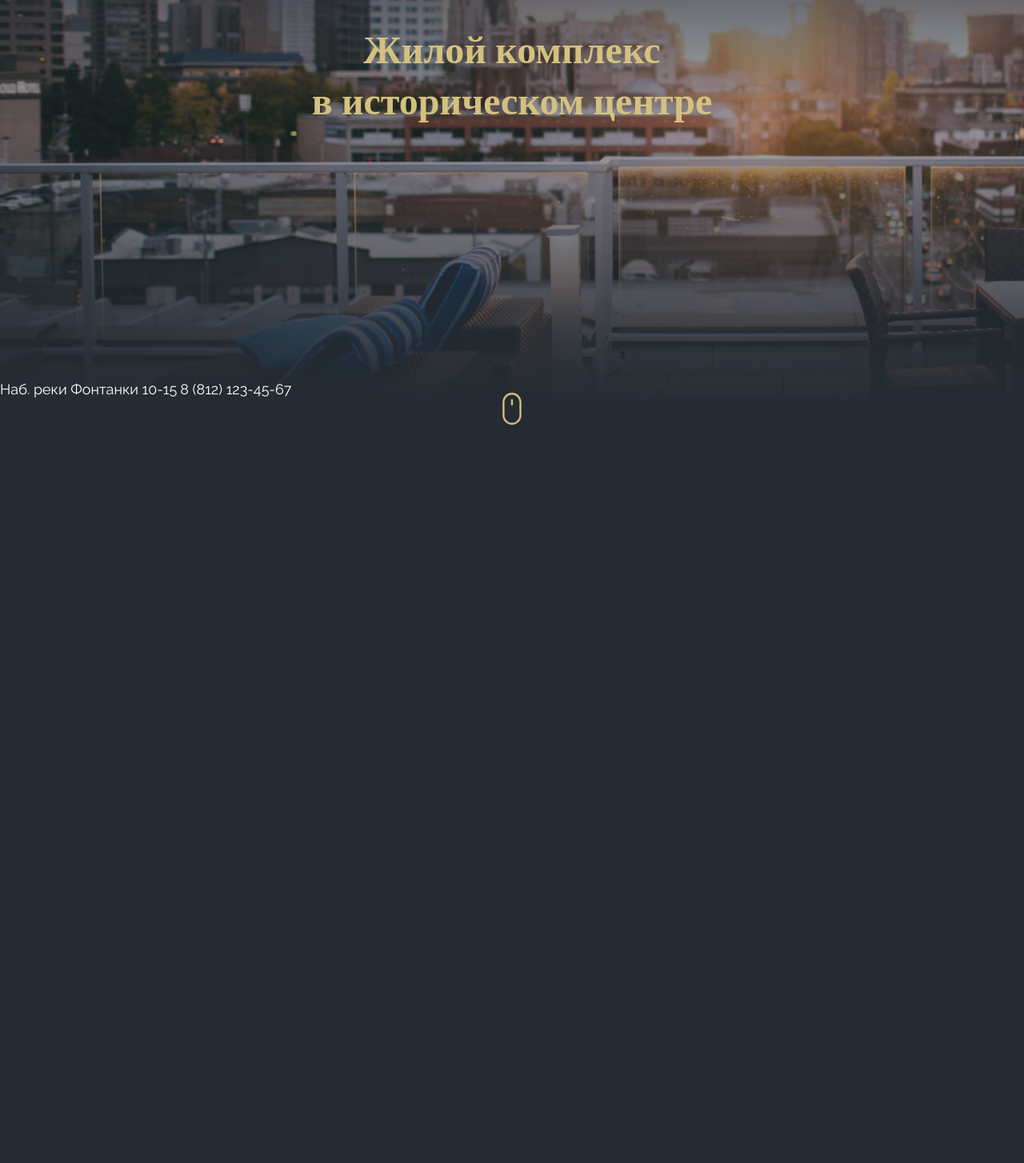
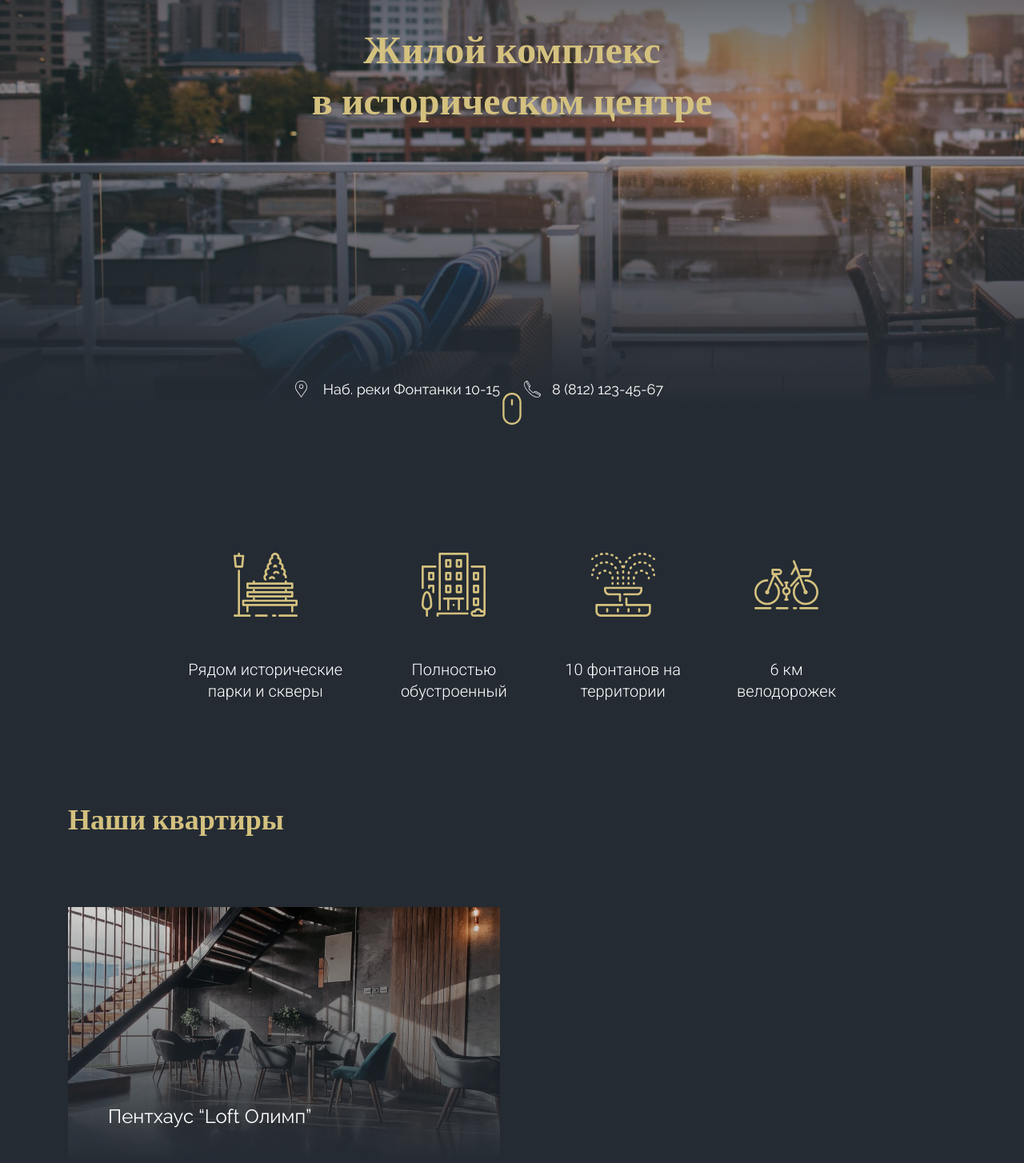
Before and after one commit to anarka312/loft-house, a plain HTML site: page index.html in a window 1280 px wide. Shown: the part 269-1723 px from the top of the page at 80% size. Before the commit the page ends 840 px from the top, so only its background shows below. Drawn offline with nearby package versions, Linux system fonts and the light colour scheme.

Commit message:
add cards

```diff
--- a/index.html
+++ b/index.html
@@ -40,12 +40,54 @@
             </div>
 
         <div class="header__footer">
-            <div class="container">
-                <a href="#section-map" class="info">Наб. реки Фонтанки 10-15</a>
-                <a href="tel:+996700180216" class="info">8 (812) 123-45-67</a>
-            </div>
+                <div class="text-right"> <a href="#section-map" class="info info__map">Наб. реки Фонтанки 10-15</a></div>
+
+                <a href="tel:+996700180216" class="info info__tel">8 (812) 123-45-67</a>
+
         </div>
     </header>
+    <main>
+        <section class="benefits">
+            <h2 class="vissualy-hidden">Преимущества ЖК</h2>
+            <div class="container container--sm">
+                <div class="benefits__row">
+                    <div class="benefits__item">
+                        <img src="./img/benefits/bench.svg" alt="bench" class="benefits__item-img">
+                        <p class="benefits__item-text">Рядом исторические
+                            парки&nbsp;и&nbsp;скверы</p>
+                    </div>
+                    <div class="benefits__item">
+                        <img src="./img/benefits/building.svg" alt="building" class="benefits__item-img">
+                        <p class="benefits__item-text">Полностью
+                            обустроенный</p>
+                    </div>
+                    <div class="benefits__item">
+                        <img src="./img/benefits/fountain.svg" alt="fountain" class="benefits__item-img">
+                        <p class="benefits__item-text">10 фонтанов
+                            на территории</p>
+                    </div>
+                    <div class="benefits__item">
+                        <img src="./img/benefits/bicycle.svg" alt="bicycle" class="benefits__item-img">
+                        <p class="benefits__item-text">6 км
+                            велодорожек</p>
+                    </div>
+                </div>
+            </div>
+        </section>
 
+        <section class="appartments">
+            <div class="container">
+                <div class="appartments__title">
+                    <h2 class="title-2">Наши квартиры</h2>
+                </div>
+                <div class="appartments__cards">
+                    <a href="#!" class="card">
+                        <img src="./img/cards/01.jpg" alt="Пентхаус “Loft Олимп”" class="card__img">
+                        <h3 class="card__title">Пентхаус “Loft Олимп”</h3>
+                    </a>
+                </div>
+            </div>
+        </section>
+    </main>
 </body>
 </html>
--- a/scss/base/_base.scss
+++ b/scss/base/_base.scss
@@ -21,3 +21,40 @@ a {
         color: $accent;
     }
 }
+
+.container {
+    margin: 0 auto;
+    padding: 0 15px;
+    max-width: 1140px;
+
+    &--sm {
+        max-width: 840px;
+    }
+}
+
+
+.text-right {
+    text-align: right;
+}
+
+.vissualy-hidden {
+    height: 1px;
+    overflow: hidden;
+    width: 1px;
+
+    position: absolute;
+
+    clip: rect(1px 1px 1px 1px);
+    clip: rect(1px 1px 1px 1px);
+    clip-path: inset(50%);
+
+    white-space: nowrap;
+
+}
+
+.title-2 {
+    font-size: 36px;
+    font-family: $font-accent;
+    color: $accent;
+    font-weight: 700;
+}
--- /dev/null
+++ b/scss/block/_appartments.scss
@@ -0,0 +1,11 @@
+.appartments {
+
+}
+
+.appartments__title {
+    margin-bottom: 88px;
+}
+
+.appartments__cards {
+
+}
--- /dev/null
+++ b/scss/block/_benefits.scss
@@ -0,0 +1,25 @@
+.benefits {
+    padding: 120px 0;
+}
+
+
+.benefits__row {
+    display: flex;
+    column-gap: 70px;
+
+}
+
+.benefits__item {
+    text-align: center;
+}
+
+.benefits__item-img {
+    margin-bottom: 53px;
+}
+
+.benefits__item-text {
+    font-size: 20px;
+    line-height: 1.35;
+    font-family: $font-secondary;
+    font-weight: 300;
+}
--- /dev/null
+++ b/scss/block/_cards.scss
@@ -0,0 +1,60 @@
+.card {
+    position: relative;
+    display: inline-block;
+
+    &::before {
+        content: "";
+        position: absolute;
+        left: 0;
+        top: 0;
+        width: 100%;
+        height: 100%;
+        background: linear-gradient(
+            180deg,
+           rgba(36, 43, 51, 0) 0%,
+           $dark 100%);
+    }
+
+    &::after {
+        opacity: 0;
+        content: "";
+
+        position: absolute;
+        left: 15px;
+        top: 15px;
+        right: 15px;
+        bottom: 15px;
+
+
+
+        border: 3px double rgba(225, 255, 255, 0.4);
+        transition: opacity 0.2s ease-in;
+    }
+
+    &:hover {
+        color: $white;
+       }
+
+    &:hover::after {
+        opacity: 1;
+    }
+}
+
+.card__img {
+
+
+    &:hover {
+        transform: scale(1.1);
+    }
+}
+
+.card__title {
+    z-index: 9;
+    position: absolute;
+    left: 50px;
+    right: 20px;
+    bottom: 44px;
+    font-size: 24px;
+
+
+}
--- a/scss/block/_header.scss
+++ b/scss/block/_header.scss
@@ -38,3 +38,9 @@
     left: 50%;
     transform: translate(-50%, 0);
 }
+
+.header__footer {
+    display: grid;
+    grid-template-columns: 1fr 1fr;
+    gap: 30px;
+}
--- a/scss/block/_info.scss
+++ b/scss/block/_info.scss
@@ -1,4 +1,27 @@
 .info {
+    position: relative;
     font-size: 18px;
-    font-family: $font-main;
+    padding-left: 35px;
+
+
+    &__map::before, &__tel::before  {
+        content: "";
+
+        position: absolute;
+        left: 0;
+        top: 0;
+        width: 21px;
+        height: 21px;
+
+
+        background-repeat: no-repeat;
+    }
+
+    &__map::before {
+        background-image: url('./../../img/header/map.svg');
+    }
+
+    &__tel::before {
+        background-image: url('./../../img/header/phone.svg');
+    }
 }
--- a/scss/main.scss
+++ b/scss/main.scss
@@ -5,3 +5,6 @@
 @import './block/header';
 @import './block/nav';
 @import './block/info';
+@import './block/benefits';
+@import './block/appartments';
+@import './block/cards';
```
Also changed, not shown: css/main.css, 1 other file.
